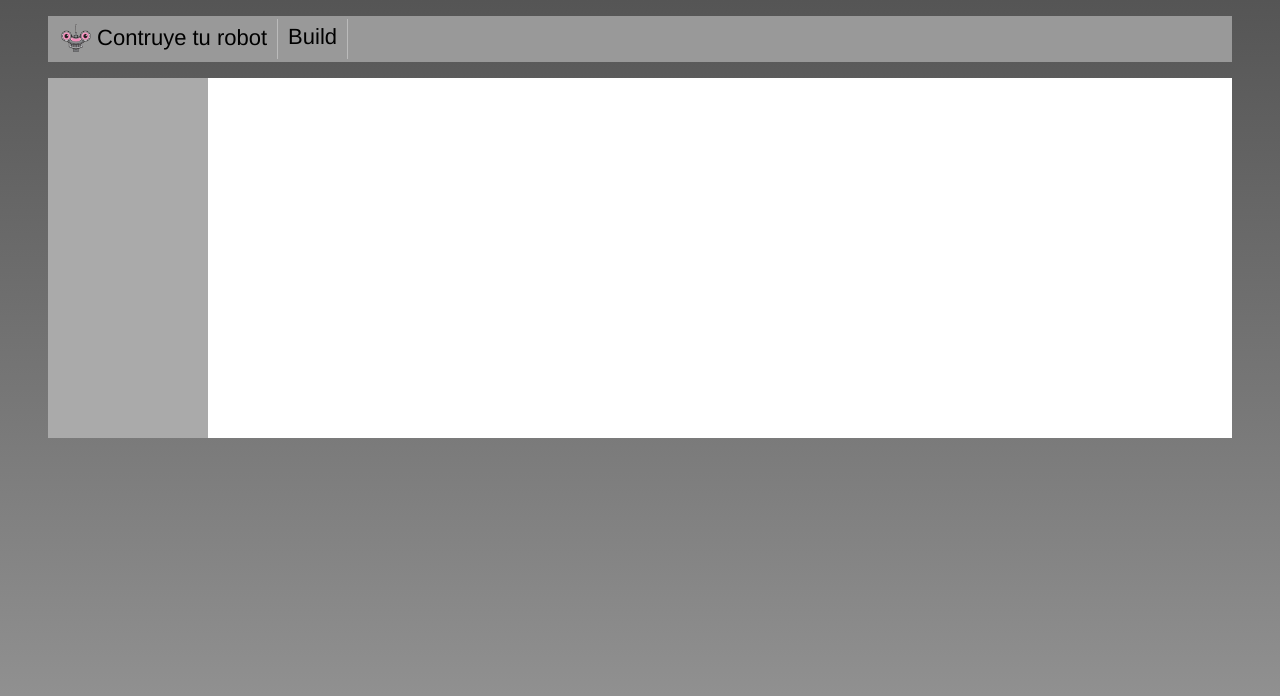
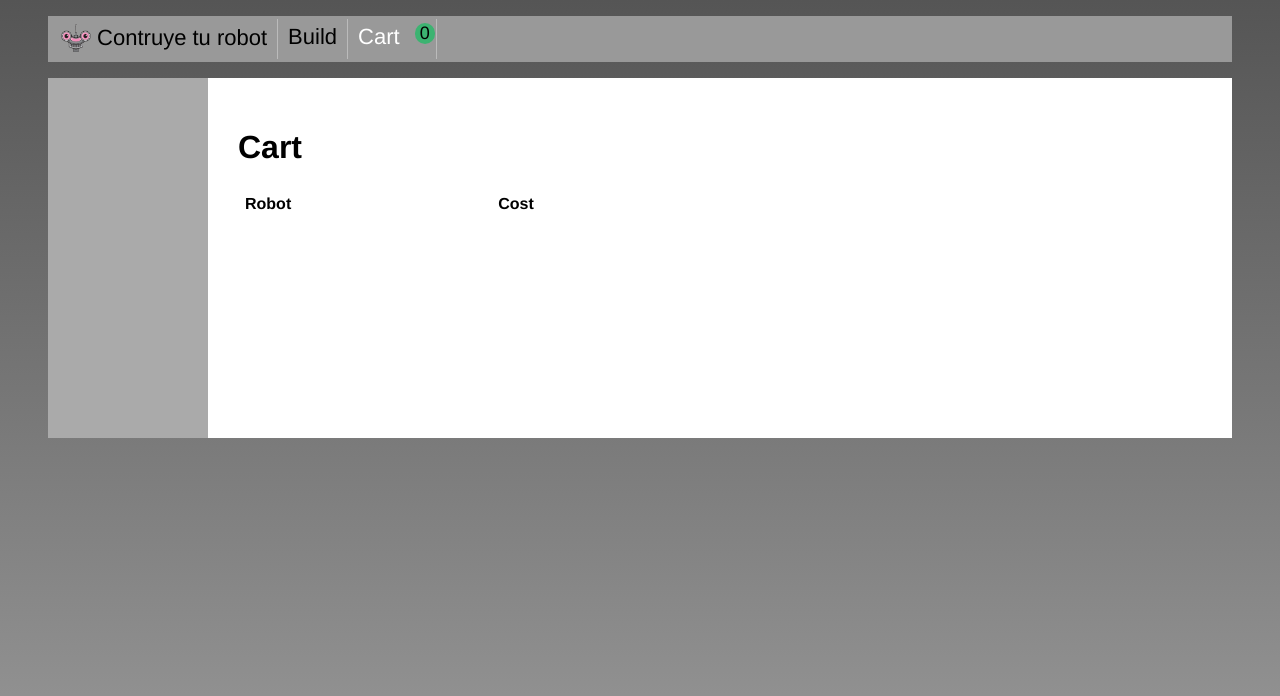
Before and after one commit to rodrigovive/robot-vue, a Vue app: page /cart in a window 1280 px wide. Shown: the top 696 px of the page. Built offline with nearby package versions, Linux system fonts and the light colour scheme.

Commit message:
Adding store car state

```diff
--- a/src/App.vue
+++ b/src/App.vue
@@ -13,6 +13,14 @@
                         <router-link class="nav-link" :to="{ name: 'Build'}" exact>
                             Build
                         </router-link>
+                    </li>
+                    <li class="nav-item">
+                        <router-link class="nav-link cart" to="/cart" exact>
+                            Cart
+                        </router-link>
+                        <div class="cart-items">
+                            {{cart.length}}
+                        </div>
                     </li>
                 </ul>
             </nav>
@@ -34,6 +42,11 @@
 
 export default {
   name: 'app',
+  computed: {
+    cart() {
+      return this.$store.state.cart;
+    },
+  },
 };
 </script>
 
@@ -71,6 +84,11 @@
         font-size: 22px;
         border-right: 1px solid #bbb;
     }
+    .nav-item car {
+        position: relative;
+        border-right: none;
+        margin-left: auto;
+    }
     .logo {
         vertical-align: middle;
         height: 30px;
@@ -94,4 +112,15 @@
         width: 100px;
         min-height: 300px;
     }
+    .cart-items {
+        position: relative;
+        top: -5px;
+        right: -9px;
+        font-size: 18px;
+        width: 20px;
+        text-align: center;
+        display: inline-block;
+        border-radius: 100px;
+        background-color: mediumseagreen;
+    }
 </style>
--- /dev/null
+++ b/src/cart/ShoppingCart.vue
@@ -0,0 +1,51 @@
+<template>
+    <div>
+        <h1>Cart</h1>
+        <table>
+            <thead>
+            <tr>
+                <th class="robot-title">
+                    Robot
+                </th>
+                <th class="cost">
+                    Cost
+                </th>
+            </tr>
+            </thead>
+            <tbody>
+            <tr v-for="(robot, index) in cart" :key="index">
+                <td class="robot-title">
+                    {{robot.head.title}}
+                </td>
+                <td class="cost">
+                    {{robot.cost}}
+                </td>
+            </tr>
+            </tbody>
+        </table>
+    </div>
+</template>
+
+<script>
+export default {
+  name: 'Cart',
+  computed: {
+    cart() {
+      return this.$store.state.cart;
+    }
+  }
+};
+</script>
+
+<style scoped>
+    td, th {
+        padding: 5px;
+    }
+    .robot-title {
+        text-align: left;
+        padding-right: 200px;
+    }
+    .cost {
+        text-align: right;
+    }
+</style>
--- a/src/router/index.js
+++ b/src/router/index.js
@@ -10,6 +10,7 @@
 import RobotTorsos from '../parts/RobotTorsos.vue';
 import SidebarStandard from '../sidebars/SidebarStandard.vue';
 import SidebarBuild from '../sidebars/SidebarBuild.vue';
+import ShoppingCart from '../cart/ShoppingCart.vue';
 
 Vue.use(Router);
 
@@ -65,5 +66,10 @@
       const isValidId = Number.isInteger(Number(to.params.id));
       next(isValidId);
     },
+  },
+  {
+    path: '/cart',
+    name: 'Cart',
+    component: ShoppingCart,
   }],
 });
--- a/src/store/index.js
+++ b/src/store/index.js
@@ -4,5 +4,12 @@
 Vue.use(Vuex);
 
 export default new Vuex.Store({
-
+  state: {
+    cart: [],
+  },
+  mutations: {
+    addRobotToCart(state, robot) {
+      state.cart.push(robot);
+    },
+  },
 });
```
Also changed, not shown: src/build/RobotBuilder.vue.
